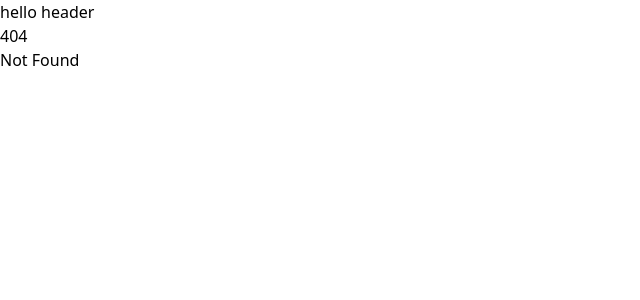
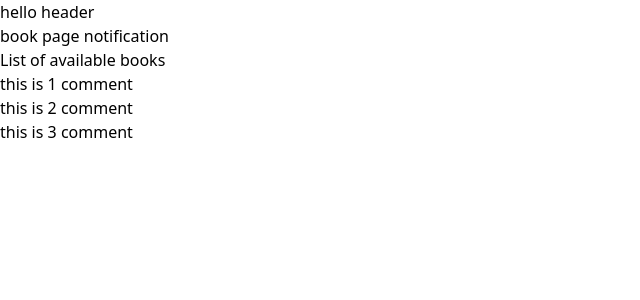
Before and after one commit to subhasishdas159/sveltekit-practice-project, a SvelteKit app: page /books in a window 1280 px wide. Before the commit this address had no page. Shown: the top 300 px of the page, without its empty margins (0-640 px from the left). Built offline with nearby package versions, Linux system fonts and the light colour scheme; data requests are answered from the project's data file.

Commit message:
using child data in parent

```diff
--- /dev/null
+++ b/db.json
@@ -0,0 +1,7 @@
+{
+	"books": [
+		{ "id": "1", "text": "this is 1 comment" },
+		{ "id": "2", "text": "this is 2 comment" },
+		{ "id": "3", "text": "this is 3 comment" }
+	]
+}
--- a/package.json
+++ b/package.json
@@ -12,7 +12,8 @@
     "lint": "prettier --check . && eslint .",
     "format": "prettier --write .",
     "test:integration": "playwright test",
-		"test:unit": "vitest"
+    "test:unit": "vitest",
+    "serve-json": "json-server --watch db.json --port 4000"
   },
   "devDependencies": {
     "@playwright/test": "1.41.0-alpha-nov-26-2023",
@@ -27,7 +28,7 @@
     "postcss": "^8.4.31",
     "prettier": "^3.1.0",
     "prettier-plugin-svelte": "^3.1.2",
-		"svelte": "5.0.0-next.13",
+    "svelte": "5.0.0-next.15",
     "svelte-check": "^3.6.2",
     "tailwindcss": "^3.3.5",
     "tslib": "^2.6.2",
@@ -37,6 +38,7 @@
   },
   "type": "module",
   "dependencies": {
+    "json-server": "^0.17.4",
     "svelte-motion": "^0.11.5"
   }
 }
--- /dev/null
+++ b/src/routes/books/+layout.server.ts
@@ -0,0 +1,5 @@
+import type { PageServerLoad } from './$types';
+
+export const load: PageServerLoad = async () => {
+	return { name: 'Sun', notification: 'book page notification' };
+};
--- /dev/null
+++ b/src/routes/books/+layout.svelte
@@ -0,0 +1,13 @@
+<script lang="ts">
+	import { page } from '$app/stores';
+
+	console.log('$page', $page);
+</script>
+
+<svelte:head>
+	<title>{$page.data.title || 'books page'}</title>
+</svelte:head>
+
+{$page.data.notification}
+<br />
+<slot />
--- /dev/null
+++ b/src/routes/books/+page.server.ts
@@ -0,0 +1,9 @@
+import type { PageServerLoad } from './$types';
+
+export const load: PageServerLoad = async ({ fetch }) => {
+	const title = 'List of available books';
+	const fetchedBooksStrm = await fetch('http://localhost:4000/books');
+	const fetchedBooks = await fetchedBooksStrm.json();
+
+	return { title, books: fetchedBooks };
+};
--- /dev/null
+++ b/src/routes/books/+page.svelte
@@ -0,0 +1,14 @@
+<script lang="ts">
+	import BookList from './BookList.svelte';
+
+	const { data } = $props();
+
+	const { title, books } = data;
+
+	console.log('books', books);
+</script>
+
+{title}
+<br />
+
+<BookList {books} />
--- /dev/null
+++ b/src/routes/books/BookList.svelte
@@ -0,0 +1,14 @@
+<script lang="ts">
+	type Book = {
+		id: string;
+		text: string;
+	};
+
+	const { books } = $props<{ books: Book[] }>();
+
+	console.log('books', books);
+</script>
+
+{#each books as book (book.id)}
+	<div>{book.text}</div>
+{/each}
--- /dev/null
+++ b/src/routes/books/[bookId]/+error.svelte
@@ -0,0 +1,9 @@
+<script lang="ts">
+	import { page } from '$app/stores';
+
+	console.log('$page', $page);
+</script>
+
+{$page.status}
+<br />
+{$page.error?.message}
--- /dev/null
+++ b/src/routes/books/[bookId]/+page.server.ts
@@ -0,0 +1,25 @@
+// import { error } from '@sveltejs/kit';
+import { redirect } from '@sveltejs/kit';
+import type { PageServerLoad } from './$types';
+
+export const load: PageServerLoad = async ({ fetch, params, url, route, parent }) => {
+	// console.log('params, url, route', params, url, route);
+	const parentData = await parent();
+	const { name } = parentData;
+
+	// if (params.bookId === '99') {
+	// 	throw error(404, 'book not found');
+	// }
+
+	if (params.bookId === '99') {
+		throw redirect(307, '/books');
+	}
+
+	const title = `details of book ${params.bookId}`;
+	const fetchedBooksStrm = await fetch(`http://localhost:4000/books/${params.bookId}`);
+	const fetchedBooks = await fetchedBooksStrm.json();
+
+	return { title, book: fetchedBooks, name, notification: 'dynamic page notification' };
+};
+
+//  exactly same can be done with layout.js file and layout.server.js file for server and universal load function
--- /dev/null
+++ b/src/routes/books/[bookId]/+page.svelte
@@ -0,0 +1,11 @@
+<script lang="ts">
+	const { data } = $props();
+
+	const { title, book, name } = data;
+
+	console.log('title, book', title, book);
+</script>
+
+Book details
+<br />
+{book.text} for {name}
```
Also changed, not shown: 1 other file (tests, documents, lock files or other folders). Lines whose indentation alone changed are shown as unchanged.
